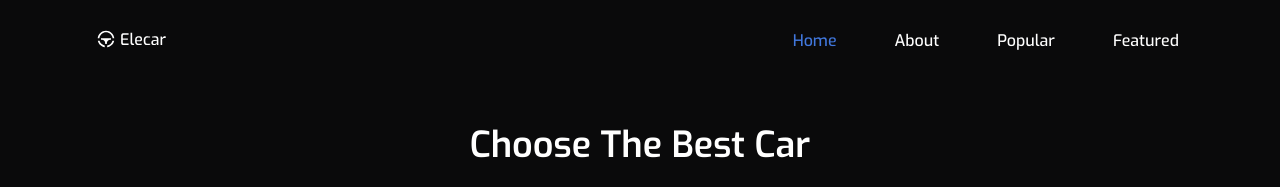
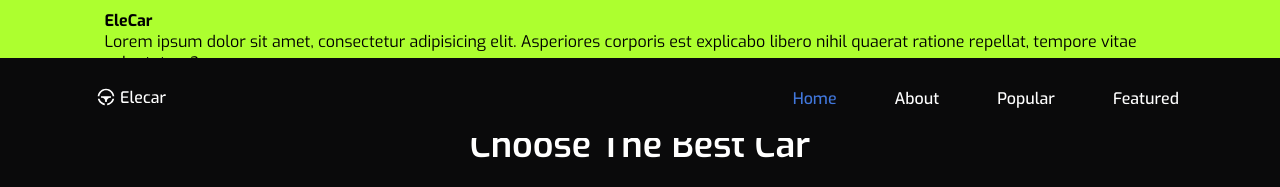
Before and after one commit to khojiakbar63/EleCar, a plain HTML site: page index.html in a window 1280 px wide. Shown: the top 187 px of the page. Drawn offline with Linux system fonts and the light colour scheme.

Commit message:
top header

```diff
--- a/app.js
+++ b/app.js
@@ -7,8 +7,8 @@ function $(selector) {
 const menuIcon = $('.menu-icon')
 const sideSanel = $('.side-panel')
 const closeIcon = $('.close-icon')
-
-
+const topHeader = $('.top-header')
+const header = $('header')
 // EVENTS
 menuIcon.addEventListener('click', () => {
     sideSanel.classList.toggle('none')
@@ -16,3 +16,13 @@ menuIcon.addEventListener('click', () => {
 closeIcon.addEventListener('click', () => {
     sideSanel.classList.toggle('none');
 })
+window.addEventListener('scroll', () => {
+    if(window.scrollY > 300){
+        topHeader.classList.add('none')
+        header.classList.add('top-0')
+    }else{
+        topHeader.classList.remove('none')
+        header.classList.remove('top-0')
+
+    }
+})
--- a/index.html
+++ b/index.html
@@ -11,6 +11,14 @@
     <link href="https://fonts.googleapis.com/css2?family=Exo:ital,wght@0,100..900;1,100..900&display=swap" rel="stylesheet">
 </head>
 <body>
+
+<div class="top-header">
+    <div class="container">
+        <h4 class="top-header-title">EleCar</h4>
+        <p class="top-header-desc">Lorem ipsum dolor sit amet, consectetur adipisicing elit. Asperiores corporis est explicabo libero nihil quaerat ratione repellat, tempore vitae voluptatum?</p>
+    </div>
+</div>
+    <!--   Header Section    -->
     <header>
 
         <div class="container">
--- a/style.css
+++ b/style.css
@@ -12,10 +12,20 @@
 body{
     font-family: "Exo", sans-serif;
 }
+/*-----------------Top-header*/
+.top-header{
+    background-color: greenyellow;
+    padding: 10px;
+    position: fixed;
+    width: 100%;
+    top: 0;
+    z-index: 1000;
+}
+
 /*-------------------Header*/
 header {
     position: fixed;
-    top: 0;
+    top: 58px;
     background-color: #0A0A0B;
     height: 80px;
     width: 100%;
@@ -48,6 +58,9 @@ header .menu-icon{
 }
 .btn:hover{
     background: rgba(65, 119, 220, 0.71);
+}
+.top-0 {
+    top: 0;
 }
 .header-wrapper {
     display: flex;
```
Also changed, not shown: images/dom_monip.webp (added).
